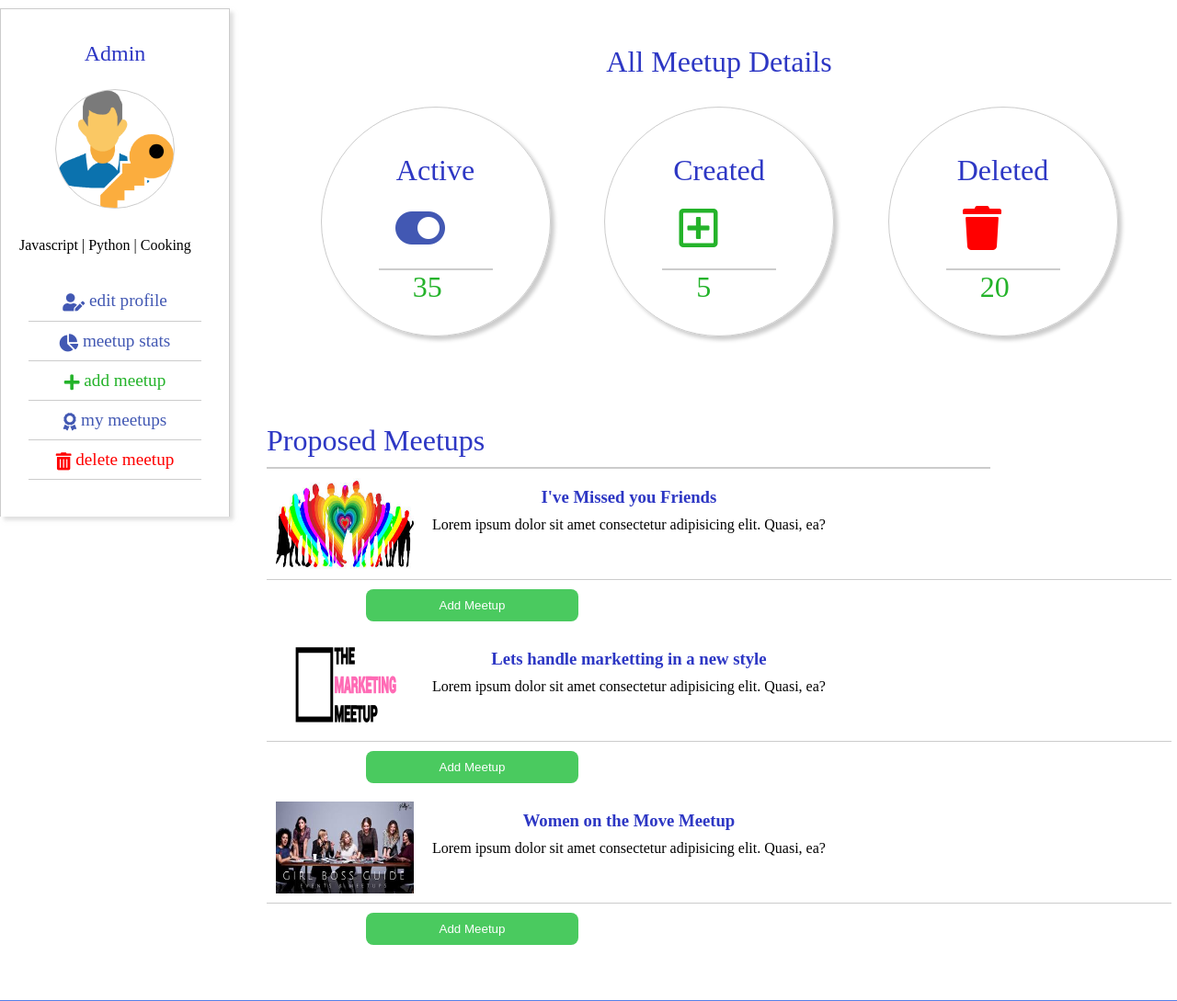
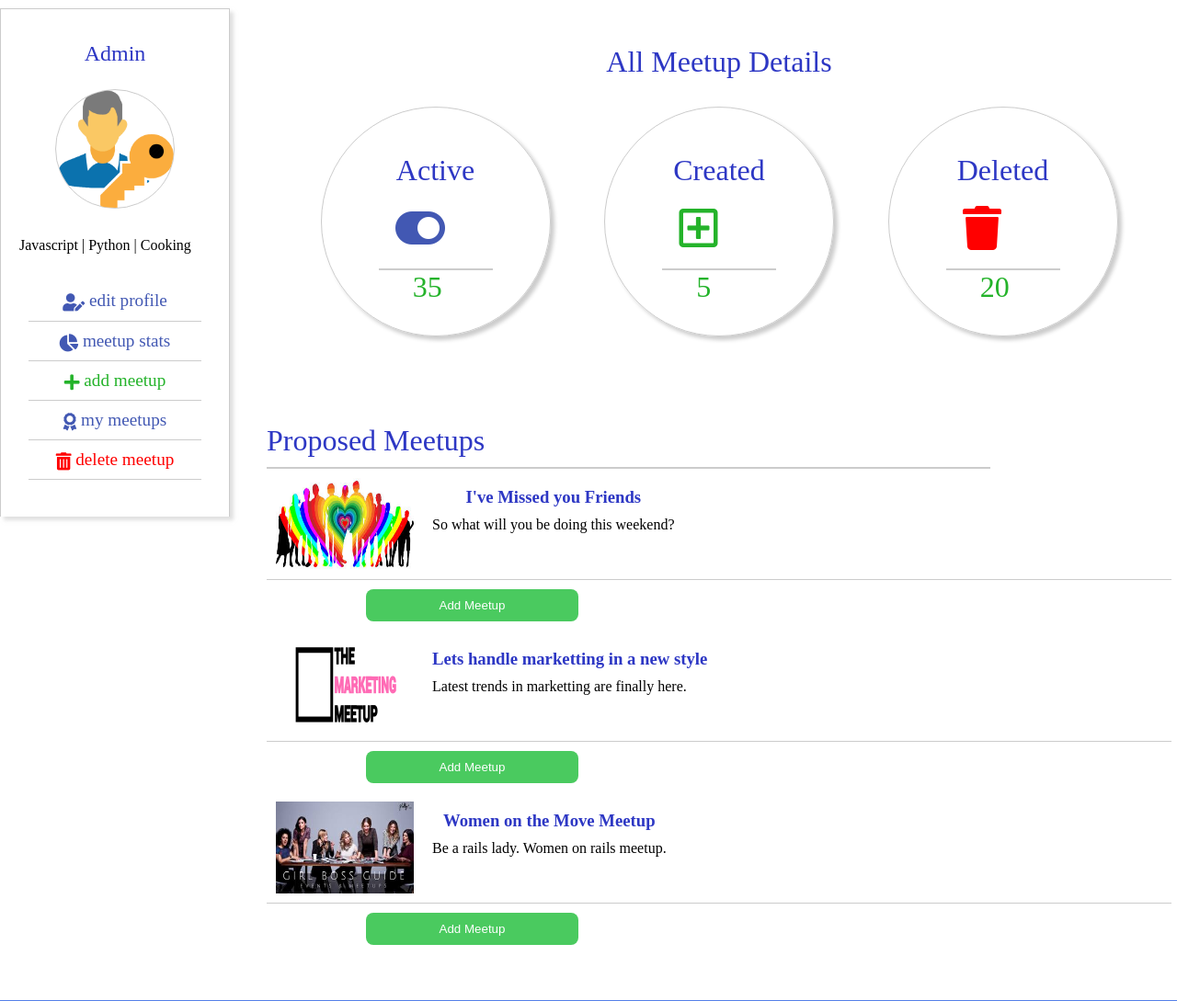
Before and after one commit to ceexon/the-Questioner, a Python web app: template UI/templates/admin-page.html in a window 1280 px wide. Shown: the part 101-1190 px from the top of the page at 92% size. Run offline with Jinja, Linux system fonts and the light colour scheme; the template is opened without the code that fills it, so the values that code supplies are empty.

Commit message:
[bug #163019644]remove UI lorem from admin page

```diff
--- a/UI/templates/admin-page.html
+++ b/UI/templates/admin-page.html
@@ -128,7 +128,7 @@
               <div class="feed-text">
                 <h3 class="meetup-title">I've Missed you Friends</h3>
                 <p class="feed-quiz">
-                  Lorem ipsum dolor sit amet consectetur adipisicing elit. Quasi, ea?
+                  So what will you be doing this weekend?
                 </p>
               </div>
 
@@ -145,7 +145,7 @@
               <div class="feed-text">
                 <h3 class="meetup-title">Lets handle marketting in a new style</h3>
                 <p class="feed-quiz">
-                  Lorem ipsum dolor sit amet consectetur adipisicing elit. Quasi, ea?
+                  Latest trends in marketting are finally here.
                 </p>
               </div>
 
@@ -162,7 +162,7 @@
               <div class="feed-text">
                 <h3 class="meetup-title">Women on the Move Meetup</h3>
                 <p class="feed-quiz">
-                  Lorem ipsum dolor sit amet consectetur adipisicing elit. Quasi, ea?
+                  Be a rails lady. Women on rails meetup.
                 </p>
               </div>
 
```
